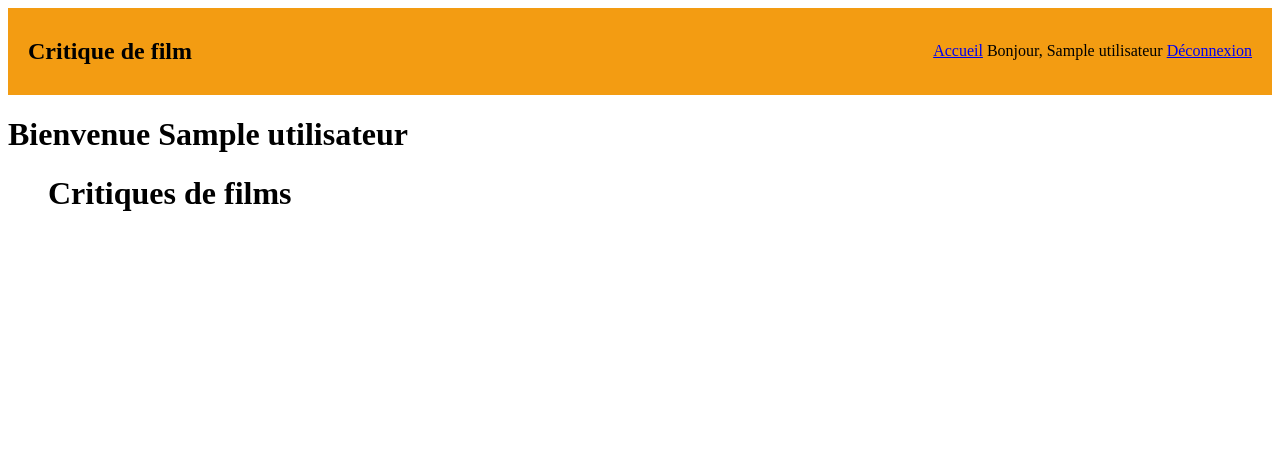
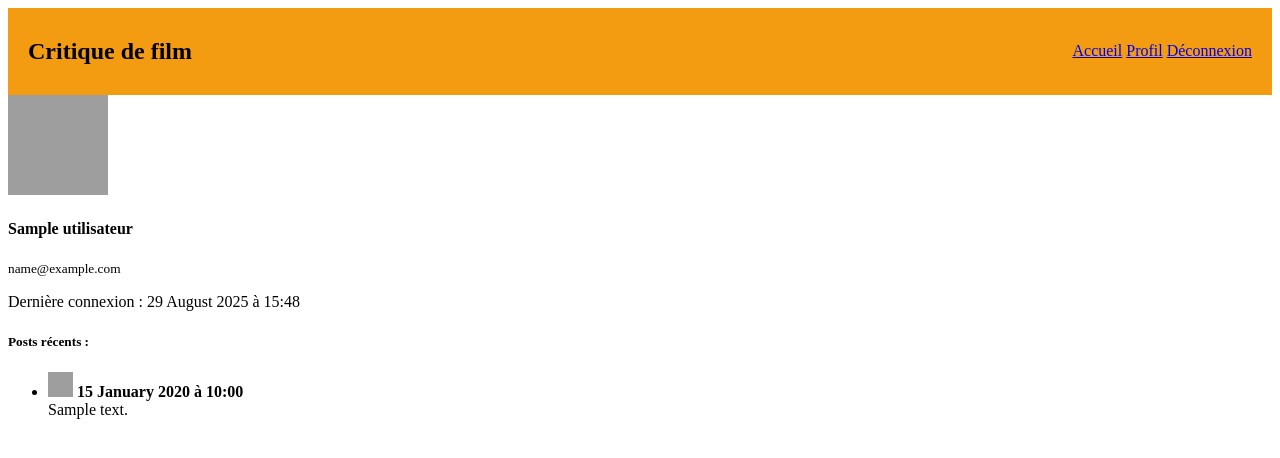
Before and after one commit to SamuelPoi348/labo1_appMobile, a Flask app: page / in a window 1280 px wide. Shown: the top 458 px of the page. Run offline with Flask 3, Linux system fonts and the light colour scheme; a user stored in the database is signed in; tables that the repository leaves empty hold one stand-in row (values such as "Sample post"); grey boxes are pictures that could not be loaded.

Commit message:
fin des images, à propos et de la dernière connexion avec énorme fix de la bd at homme :)

```diff
--- a/app/__init__.py
+++ b/app/__init__.py
@@ -4,6 +4,7 @@ from config import Config
 from flask_sqlalchemy import SQLAlchemy
 from flask_migrate import Migrate
 from flask_login import LoginManager, UserMixin
+#from app.models import Utilisateur, Post
 
 # Config de Flask Login
 app = Flask(__name__)
--- a/app/models.py
+++ b/app/models.py
@@ -1,60 +1,48 @@
-from typing import Optional, List
-from flask_sqlalchemy import SQLAlchemy
+from typing import Optional
 import sqlalchemy as sa
 import sqlalchemy.orm as so
-from datetime import datetime, timezone, date, time
-import decimal
-from app import db
+from datetime import datetime, timezone
+from app import db  # <- IMPORTER l'instance db unique, PAS en recréer une
 from werkzeug.security import generate_password_hash, check_password_hash
 from flask_login import UserMixin
+import hashlib
 
 
-db = SQLAlchemy()
+class Utilisateur(db.Model, UserMixin):
+    __tablename__ = 'utilisateur'
+    id: so.Mapped[int] = so.mapped_column(primary_key=True)
+    nom_utilisateur: so.Mapped[str] = so.mapped_column(sa.String(64), unique=True, index=True)
+    email: so.Mapped[str] = so.mapped_column(sa.String(120), unique=True, index=True)
+    mot_passe_hash: so.Mapped[Optional[str]] = so.mapped_column(sa.String(256))
+    a_propos_moi: so.Mapped[Optional[str]] = so.mapped_column(sa.String(140))
+    derniere_connexion: so.Mapped[Optional[datetime]] = so.mapped_column(sa.DateTime)
+    posts: so.WriteOnlyMapped['Post'] = so.relationship(back_populates='auteur')
 
+    def __repr__(self):
+        return f'<Utilisateur {self.nom_utilisateur}>'
 
-#is_authenticated
-#is_active
-#is_anonymous
-#get_id()
-#@login.user_loader
-#def load_user(id):
-# retourner l’utilisateur par son id
-class Utilisateur(db.Model, UserMixin):
-      id: so.Mapped[int] = so.mapped_column(primary_key=True)
-      nom_utilisateur: so.Mapped[str] = so.mapped_column(sa.String(64), unique=True, index=True)
-      email: so.Mapped[str] = so.mapped_column(sa.String(120), unique=True, index=True)
-      mot_passe_hash: so.Mapped[Optional[str]] = so.mapped_column(sa.String(256))
+    def genere_mot_passe(self, mot_de_passe):
+        self.mot_passe_hash = generate_password_hash(mot_de_passe)
 
-      posts: so.WriteOnlyMapped['Post'] = so.relationship(back_populates='auteur')
+    def verifier_mot_de_passe(self, mot_de_passe):
+        if self.mot_passe_hash is None:
+            return False
+        return check_password_hash(self.mot_passe_hash, mot_de_passe)
 
-      def repr(self):
-          return f'<Utilisateur {self.nom_utilisateur}>'
-
-      def genere_mot_passe(self, mot_de_passe):
-          self.mot_passe_hash = generate_password_hash(mot_de_passe)
-
-      def verifier_mot_de_passe(self, mot_de_passe):
-         if self.mot_passe_hash is None:
-          return False
-         return check_password_hash(self.mot_passe_hash, mot_de_passe)
+    def avatar(self, taille=100):
+        digest = hashlib.md5(self.email.lower().encode('utf-8')).hexdigest()
+        return f"https://www.gravatar.com/avatar/{digest}?d=identicon&s={taille}"
 
 
 class Post(db.Model):
-
     id: so.Mapped[int] = so.mapped_column(primary_key=True)
-
     contenu: so.Mapped[str] = so.mapped_column(sa.Text, nullable=False)
-
     timestamp: so.Mapped[datetime] = so.mapped_column(
         sa.DateTime(timezone=True),
         default=datetime.now(tz=timezone.utc),
         nullable=False
     )
-    id_utilisateur: so.Mapped[int] = so.mapped_column(
-        sa.ForeignKey('utilisateur.id'),
-        nullable=False
-    )
-
+    id_utilisateur: so.Mapped[int] = so.mapped_column(sa.ForeignKey('utilisateur.id'), nullable=False)
     auteur: so.Mapped["Utilisateur"] = so.relationship(back_populates="posts")
 
     def __repr__(self) -> str:
--- a/app/routes.py
+++ b/app/routes.py
@@ -7,15 +7,27 @@ from app.form import FormConnexion, FormEnregistrement
 import sqlalchemy as sa
 from app import db
 from urllib.parse import urlsplit
+from datetime import datetime, timezone
 
 
 
 #utilisateur = "Samuel Poirier"
-
+@app.before_request
+def update_last_seen():
+    if current_user.is_authenticated:
+        current_user.derniere_connexion = datetime.now(timezone.utc)
+        db.session.commit()
 
 @app.route('/')
 @app.route('/index')
 def index():
+    if current_user.is_authenticated:
+        posts = db.session.scalars(
+            sa.select(Post)
+              .where(Post.id_utilisateur == current_user.id)
+              .order_by(Post.timestamp.desc())
+        ).all()
+        return render_template('index.html', utilisateur=current_user, posts=posts)
     return render_template('index.html')
 
 @app.route('/connexion', methods=['GET', 'POST'])
@@ -35,13 +47,17 @@ def connexion():
               flash('Nom d\'utilisateur ou mot de passe incorrect', 'error')
               return redirect(url_for('connexion'))
 
+
           # Créer la session utilisateur et gérer "Se souvenir de moi"
           login_user(utilisateur, remember=form.se_souvenir.data)
+
+
+
 
           # Gestion de la redirection après connexion (paramètre next)
           page_suivante = request.args.get('next')
           if not page_suivante or urlsplit(page_suivante).netloc != '':
-              page_suivante = url_for('index')
+             page_suivante = url_for('profil', nom_utilisateur=utilisateur.nom_utilisateur)
           return redirect(page_suivante)
 
     return render_template('connexion.html', form=form)
@@ -84,3 +100,19 @@ def enregistrement():
 
       # Sur un GET: Rendre le template form_enregistrement.html avec le formulaire
       return render_template('enregistrement.html', form=form)
+
+@app.route('/user/<nom_utilisateur>')
+@login_required
+def profil(nom_utilisateur):
+    utilisateur = db.session.scalar(
+        sa.select(Utilisateur).where(Utilisateur.nom_utilisateur == nom_utilisateur)
+    )
+    if utilisateur is None:
+        flash(f"L'utilisateur {nom_utilisateur} n'a pas été trouvé.", 'error')
+        return redirect(url_for('index'))
+
+    posts = db.session.scalars(
+        sa.select(Post).where(Post.id_utilisateur == utilisateur.id).order_by(Post.timestamp.desc())
+    ).all()
+
+    return render_template('user.html', utilisateur=utilisateur, posts=posts)
--- /dev/null
+++ b/app/templates/_profil_utilisateur.html
@@ -0,0 +1,41 @@
+<div class="card mb-4 p-3">
+  <div class="d-flex align-items-center">
+    <img src="{{ utilisateur.avatar(100) }}"
+         alt="Avatar de {{ utilisateur.nom_utilisateur }}"
+         class="rounded-circle me-3 shadow-sm"
+         width="100" height="100">
+    <div>
+      <h4 class="mb-0">{{ utilisateur.nom_utilisateur }}</h4>
+      <small>{{ utilisateur.email }}</small>
+      {% if utilisateur.derniere_connexion %}
+        <p class="text-muted mt-2">
+          Dernière connexion : {{ utilisateur.derniere_connexion.strftime('%d %B %Y à %H:%M') }}
+        </p>
+      {% endif %}
+    </div>
+  </div>
+
+  {% if utilisateur.a_propos %}
+    <div class="mt-3">
+      <h5>À propos :</h5>
+      <p>{{ utilisateur.a_propos }}</p>
+    </div>
+  {% endif %}
+
+  <h5 class="mt-4">Posts récents :</h5>
+  {% if posts %}
+    <ul class="list-unstyled">
+      {% for post in posts %}
+        <li class="mb-2">
+          <img src="{{ utilisateur.avatar(25) }}"
+               alt="Avatar mini"
+               class="rounded-circle me-2" width="25" height="25">
+          <strong>{{ post.timestamp.strftime('%d %B %Y à %H:%M') }}</strong><br>
+          {{ post.contenu }}
+        </li>
+      {% endfor %}
+    </ul>
+  {% else %}
+    <p>Aucun post pour le moment.</p>
+  {% endif %}
+</div>
--- a/app/templates/base.html
+++ b/app/templates/base.html
@@ -37,7 +37,7 @@
           <a href="{{ url_for('connexion') }}">Connexion</a>
       {% else %}
           <a href="{{ url_for('index') }}">Accueil</a>
-          Bonjour, {{ current_user.nom_utilisateur }}
+          <a href="{{ url_for('profil', nom_utilisateur=current_user.nom_utilisateur) }}">Profil</a>
           <a href="{{ url_for('deconnexion') }}">Déconnexion</a>
       {% endif %}
     </ul>
--- a/app/templates/index.html
+++ b/app/templates/index.html
@@ -1,8 +1,9 @@
 {% extends "base.html" %}
 {% block content %}
-<h1>Bienvenue {{current_user.nom_utilisateur}}</h1>
-<!-- Votre contenu spécifique ici -->
-<ul>
-   <h1>Critiques de films</h1>
-</ul>
+{# Affiche le profil de l'utilisateur connecté, si connecté #}
+  {% if current_user.is_authenticated %}
+    {% include "_profil_utilisateur.html" with context %}
+  {% else %}
+    <p>Bienvenue ! Veuillez <a href="{{ url_for('connexion') }}">vous connecter</a>.</p>
+  {% endif %}
 {% endblock %}
```
Also changed, not shown: app/templates/user.html (added, +34 -0 lines), migrations/versions/35d4a8329283_initial_migration_with_utilisateur_and_.py (renamed from migrations/versions/091692485f36_création_des_tables_utilisateur_et_post.py, +17 -9 lines), app.db.
